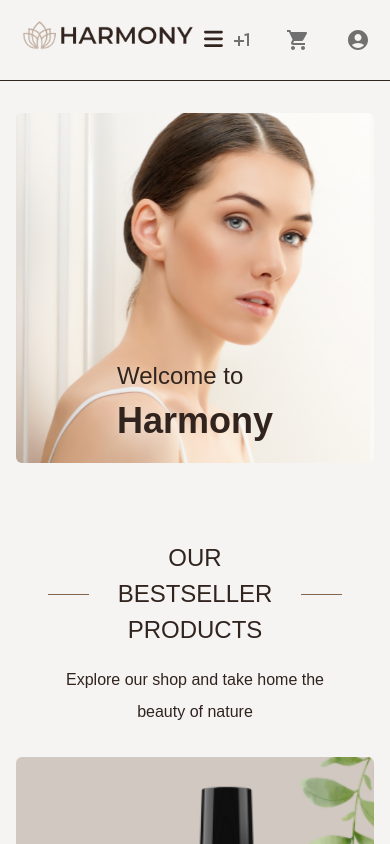
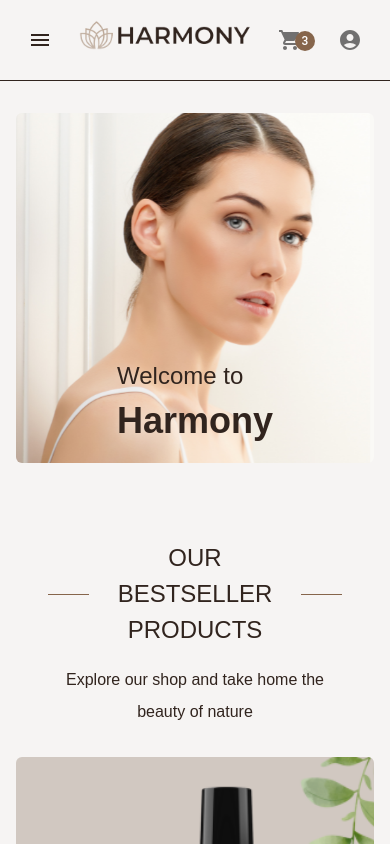
Before and after one commit to patriciasegantine/harmony-shop, a React (Vite) app: page / in a window 390 px wide. Shown: the top 844 px of the page. Built offline with nearby package versions, Linux system fonts and the light colour scheme.

Commit message:
feat: update menu mobile and navbar at header

```diff
--- a/src/components/header/header.tsx
+++ b/src/components/header/header.tsx
@@ -1,13 +1,14 @@
 import { Navbar } from "../navbar/navbar.tsx";
 import logo from "../../assets/img/logo.png"
 import { useEffect, useState } from "react";
-import { faBars } from "@fortawesome/free-solid-svg-icons";
-import { FlexContainer, HeaderContainer, HeaderContent, Logo, MobileButton, StyledBadge } from "./header.styles.ts";
+import { FlexContainer, HeaderContainer, HeaderContent, Logo, StyledBadge } from "./header.styles.ts";
 import { MenuDrawer } from "../menu-drawer/menu-drawer.tsx";
 import { IconButton } from "@mui/material";
 import ShoppingCartIcon from '@mui/icons-material/ShoppingCart';
 import { Login } from "../login/login.tsx";
-import { PlusOne } from "@mui/icons-material";
+import MenuIcon from "@mui/icons-material/Menu";
+import { useNavigate } from "react-router-dom";
+import { RouterEnum } from "../../enum/router-enum.ts";
 
 export const Header = () => {
 
@@ -15,7 +16,10 @@ export const Header = () => {
   const [showMenuMobile, setShowMenuMobile] = useState<boolean>(false)
   const [windowWidth, setWindowWidth] = useState(window.innerWidth)
   const [isMenuFixed, setIsMenuFixed] = useState<boolean>(false)
-  const [cartQuantity, setCartQuantity] = useState<number>(0)
+
+  const navigate = useNavigate()
+
+  const handleGoToHome = () => navigate(RouterEnum.home)
 
   const handleMobileToggle = () => {
     setIsMobileOpen((prevState) => !prevState)
@@ -55,26 +59,33 @@ export const Header = () => {
   return (
     <HeaderContainer fixed={isMenuFixed ? 'fixed' : 'not-fixed'}>
       <HeaderContent>
-        <Logo>
+
+        {showMenuMobile &&
+          <IconButton
+            size="large"
+            aria-label="account of current user"
+            aria-controls="menu-appbar"
+            aria-haspopup="true"
+            onClick={handleMobileToggle}
+            color="inherit"
+          >
+            <MenuIcon/>
+          </IconButton>
+        }
+
+        <Logo onClick={handleGoToHome}>
           <img src={logo} alt="logo"/>
         </Logo>
 
-        <div>
-          {
-            showMenuMobile
-              ? <MobileButton icon={faBars} onClick={handleMobileToggle} size={"xl"}/>
-              : <Navbar isMobileOpen={isMobileOpen}/>
-          }
-        </div>
+        {
+          !showMenuMobile && <Navbar isMobileOpen={isMobileOpen} handleMobileToggle={handleMobileToggle}/>
+        }
 
         <FlexContainer>
-          <IconButton onClick={() => setCartQuantity(cartQuantity + 1)}>
-            <PlusOne fontSize={"medium"}/>
-          </IconButton>
 
           <IconButton aria-label="cart">
             <StyledBadge
-              badgeContent={cartQuantity}
+              badgeContent={3}
               color="secondary">
               <ShoppingCartIcon fontSize={"medium"}/>
             </StyledBadge>
@@ -82,14 +93,13 @@ export const Header = () => {
 
           <Login/>
 
-
         </FlexContainer>
 
       </HeaderContent>
 
       <MenuDrawer
         isMobileOpen={isMobileOpen}
-        setIsMobileOpen={setIsMobileOpen}
+        handleMobileToggle={handleMobileToggle}
       />
 
     </HeaderContainer>
--- a/src/components/menu-drawer/menu-drawer.tsx
+++ b/src/components/menu-drawer/menu-drawer.tsx
@@ -8,17 +8,17 @@ import logo from '../../assets/img/logo.png'
 interface MenuDrawer {
 
   isMobileOpen: boolean
-  setIsMobileOpen: React.Dispatch<boolean>
+  handleMobileToggle: () => void
 }
 
-export const MenuDrawer: React.FC<MenuDrawer> = ({isMobileOpen, setIsMobileOpen}) => {
+export const MenuDrawer: React.FC<MenuDrawer> = ({isMobileOpen, handleMobileToggle}) => {
 
   return (
 
     <Drawer
       anchor={'left'}
       open={isMobileOpen}
-      onClose={() => setIsMobileOpen(false)}
+      onClose={handleMobileToggle}
 
       PaperProps={{
         sx: {
@@ -37,7 +37,7 @@ export const MenuDrawer: React.FC<MenuDrawer> = ({isMobileOpen, setIsMobileOpen}
           />
         </LogoContainer>
 
-        <Navbar isMobileOpen={true}/>
+        <Navbar handleMobileToggle={handleMobileToggle} isMobileOpen={isMobileOpen}/>
       </ContainerDrawer>
     </Drawer>
 
--- a/src/components/navbar/navbar.styles.ts
+++ b/src/components/navbar/navbar.styles.ts
@@ -14,7 +14,6 @@ export const HeaderNavbar = styled.header<{
     flex-direction: column;
     justify-content: start;
     align-items: start;
-
   `
   }
 
--- a/src/components/navbar/navbar.tsx
+++ b/src/components/navbar/navbar.tsx
@@ -1,28 +1,22 @@
 import { HeaderNavbar, LinkName, NavLinkComponent } from "./navbar.styles.ts";
-import React, { useState } from "react";
+import React, { useEffect, useState } from "react";
 import { faBagShopping, faEnvelope, faHouseChimneyWindow } from "@fortawesome/free-solid-svg-icons";
 import { faDiscourse, IconDefinition } from "@fortawesome/free-brands-svg-icons";
 import { FontAwesomeIcon } from "@fortawesome/react-fontawesome";
 import { RouterEnum } from "../../enum/router-enum.ts";
+import { useLocation } from "react-router-dom";
 
 export type LinksType = "home" | "about" | "courses" | "shop" | "contact" | string
 
 interface NaveBar {
   isMobileOpen: boolean
+  handleMobileToggle: () => void
 }
 
 interface Links {
   name: string
   icon: IconDefinition
   router: string
-
-}
-
-export const Navbar: React.FC<NaveBar> = ({isMobileOpen}) => {
-  const [active, setActive] = useState<LinksType>('home')
-
-  const handleLink = (linkType: string) => {
-    setActive(linkType)
 }
 
 const links: Links[] = [
@@ -48,6 +42,19 @@ export const Navbar: React.FC<NaveBar> = ({isMobileOpen}) => {
   },
 ]
 
+export const Navbar: React.FC<NaveBar> = ({isMobileOpen, handleMobileToggle}) => {
+  const [active, setActive] = useState<string>(RouterEnum.home)
+
+  const {pathname} = useLocation()
+
+  const handleLink = () => {
+    if (isMobileOpen) handleMobileToggle()
+  }
+
+  useEffect(() => {
+    setActive(pathname)
+  }, [pathname]);
+
   return (
     <HeaderNavbar type={isMobileOpen ? 'mobile' : 'desktop'}>
       {
@@ -56,8 +63,8 @@ export const Navbar: React.FC<NaveBar> = ({isMobileOpen}) => {
             <NavLinkComponent
               to={item.router}
               key={item.name}
-              active={active === item.name}
-              onClick={() => handleLink(item.name)}
+              active={active === item.router}
+              onClick={handleLink}
             >
               {
                 isMobileOpen && (
```
Lines whose indentation alone changed are shown as unchanged.
